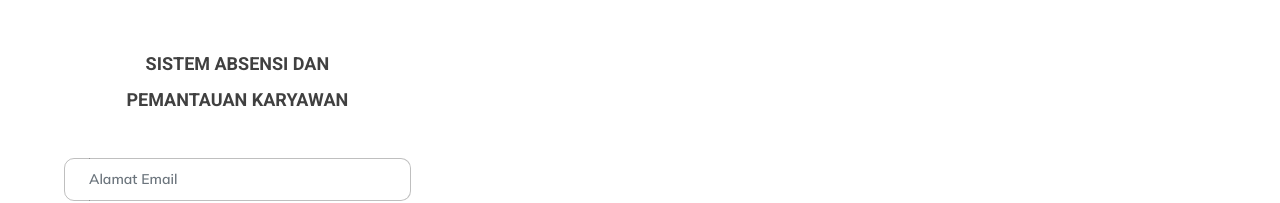
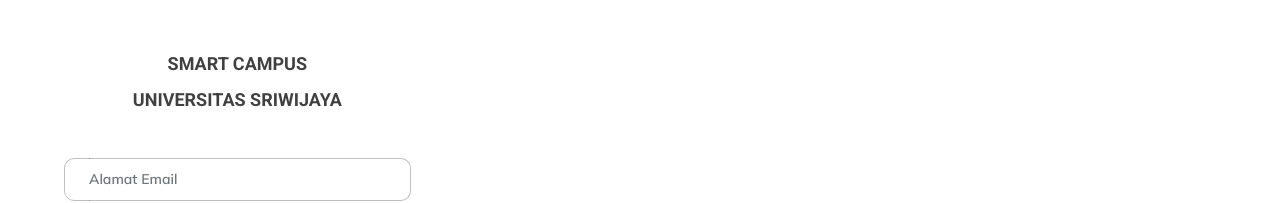
Before and after one commit to Sriwijaya-Techno/smartCampus-LoginPage, a plain HTML site: page index.html in a window 1280 px wide. Shown: the part 1018-1221 px from the top of the page. Drawn offline with nearby package versions, Linux system fonts and the light colour scheme; no server answers; some icons are missing.

Commit message:
update presensi

```diff
--- a/index.html
+++ b/index.html
@@ -21,7 +21,7 @@
       <div class="col-md-4 text-center align-content-center">
         <div class="card-body">
           <img src="img/logo unsri.png" alt="" width="175" class="py-5 mt-2" />
-          <h5 class="card-title pb-4 mx-auto">SISTEM ABSENSI DAN PEMANTAUAN KARYAWAN</h5>
+          <h5 class="card-title pb-4 mx-auto">SMART CAMPUS UNIVERSITAS SRIWIJAYA</h5>
           <div class="card-text input-group my-3">
             <label class="input-group-text" for="email"><span class="iconify" data-icon="bxs:user" style="color: gray; font-size: 17.5px"></span></label>
             <input type="email" class="form-control border-start-0" placeholder="Alamat Email" aria-label="email" id="email" />
```
